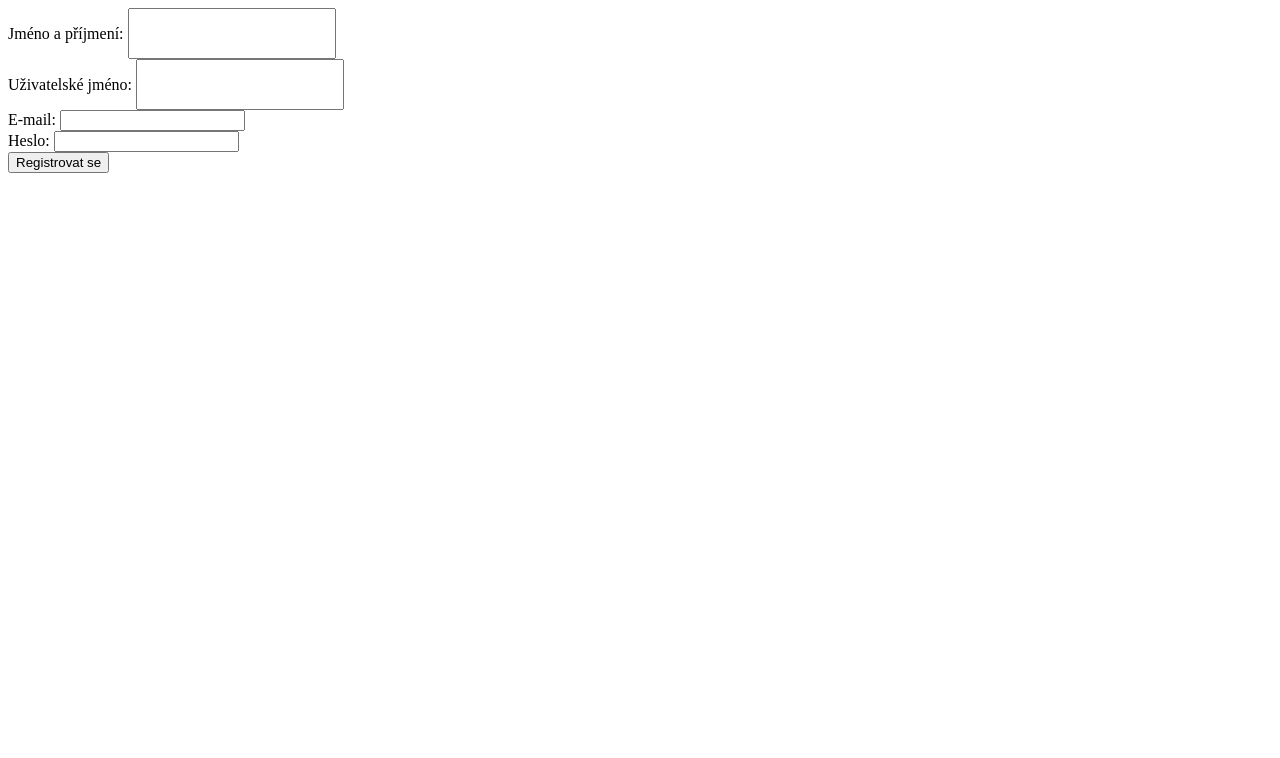
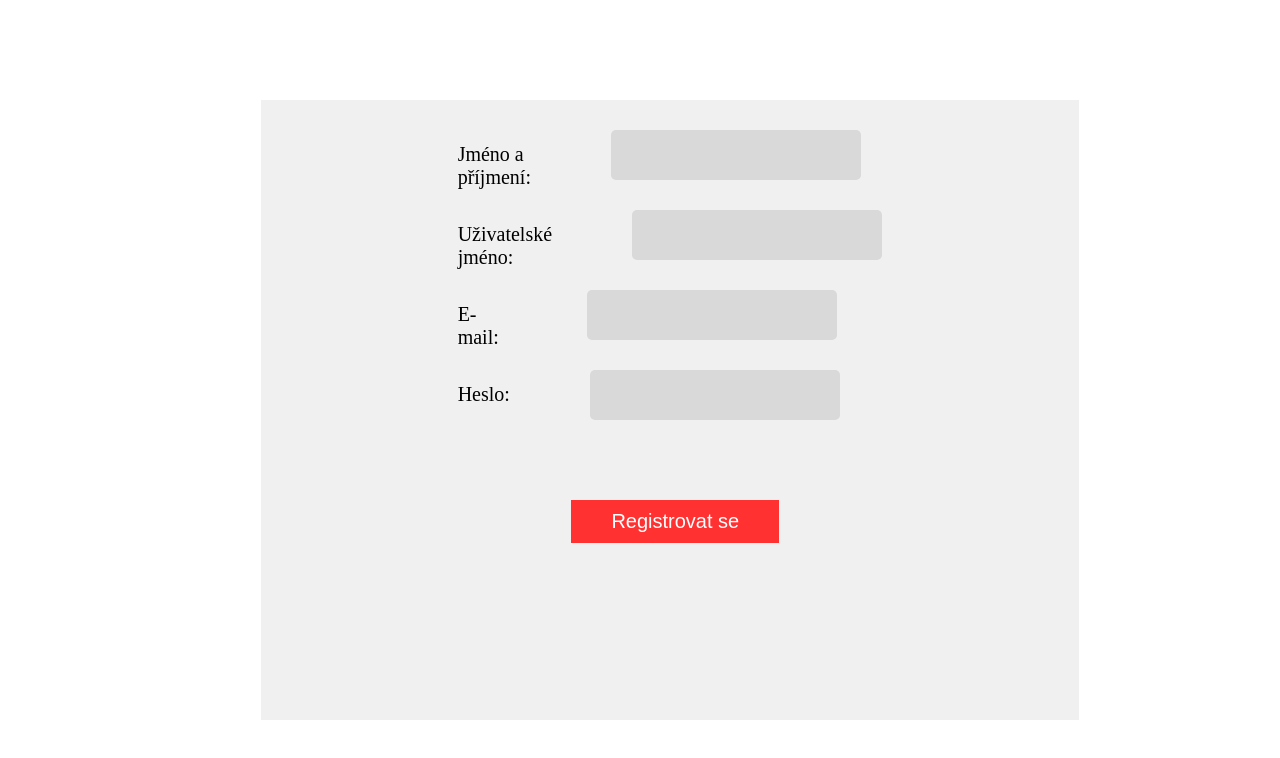
Before and after one commit to tada170/Z-v-re-n-k-dov-n-, a plain HTML site: page prihlasovani.html in a window 1280 px wide. Drawn offline with Linux system fonts and the light colour scheme.

Commit message:
css upraveno k prihlaseni

```diff
--- a/style.css
+++ b/style.css
@@ -130,6 +130,56 @@ footer button {
     margin-top: 70px;
     padding: 10px;
 }
+.login-container {
+    width: 60%;
+    margin-left: 20%;
+    background-color: #f0f0f0;
+    margin-top: 100px;
+    padding:30px;
+    font-size: 20px;
+    height: 70vh;
+}
+.form{
+    width: 50%;
+    margin-left: 22%;
+}
+.cell{
+    display: flex;
+}
+label{
+    margin-top: 13px;
+    margin-left: auto;
+}
+input[type="text"],
+input[type="email"],
+input[type="password"] {
+    width: 250px;
+    height: 50px;
+    padding: 8px;
+    margin-bottom: 30px;
+    border-radius: 5px;
+    border: none;
+    background-color: #d9d9d9;
+    box-sizing: border-box;
+    margin-left: 80px;
+    font-size: 20px;
+}
+input[type="password"]{
+    letter-spacing: 3px;
+}
+input[type="submit"] {
+    background-color: #ff3131;
+    color: white;
+    padding: 10px 40px;
+    border: none;
+    cursor: pointer;
+    margin-left: 30%;
+    margin-top: 50px;
+    font-size: 20px;
+}
+input[type="submit"]:hover {
+    background-color: #45a049;
+}
 
 @media screen and (max-width: 768px) {
     .search{
```
